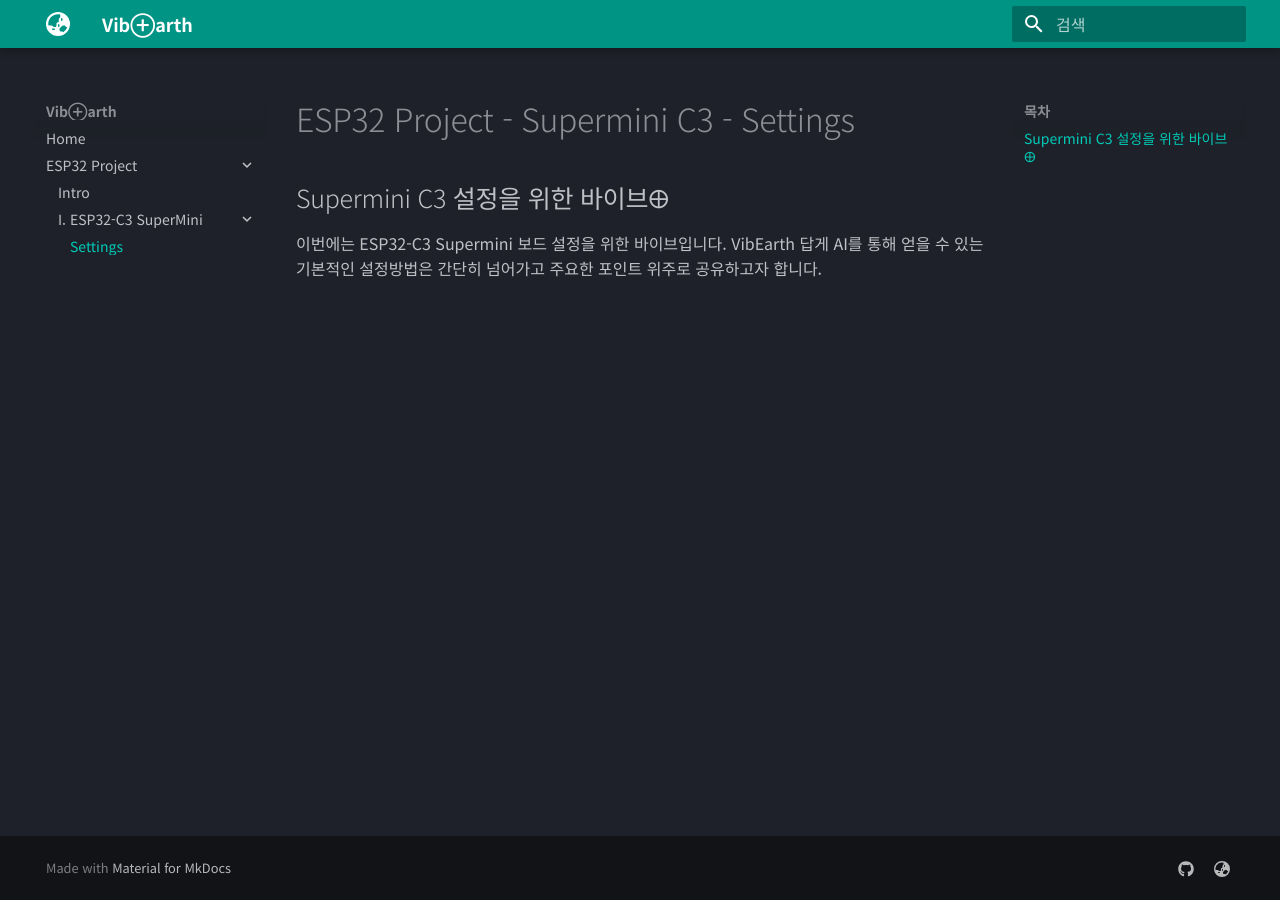
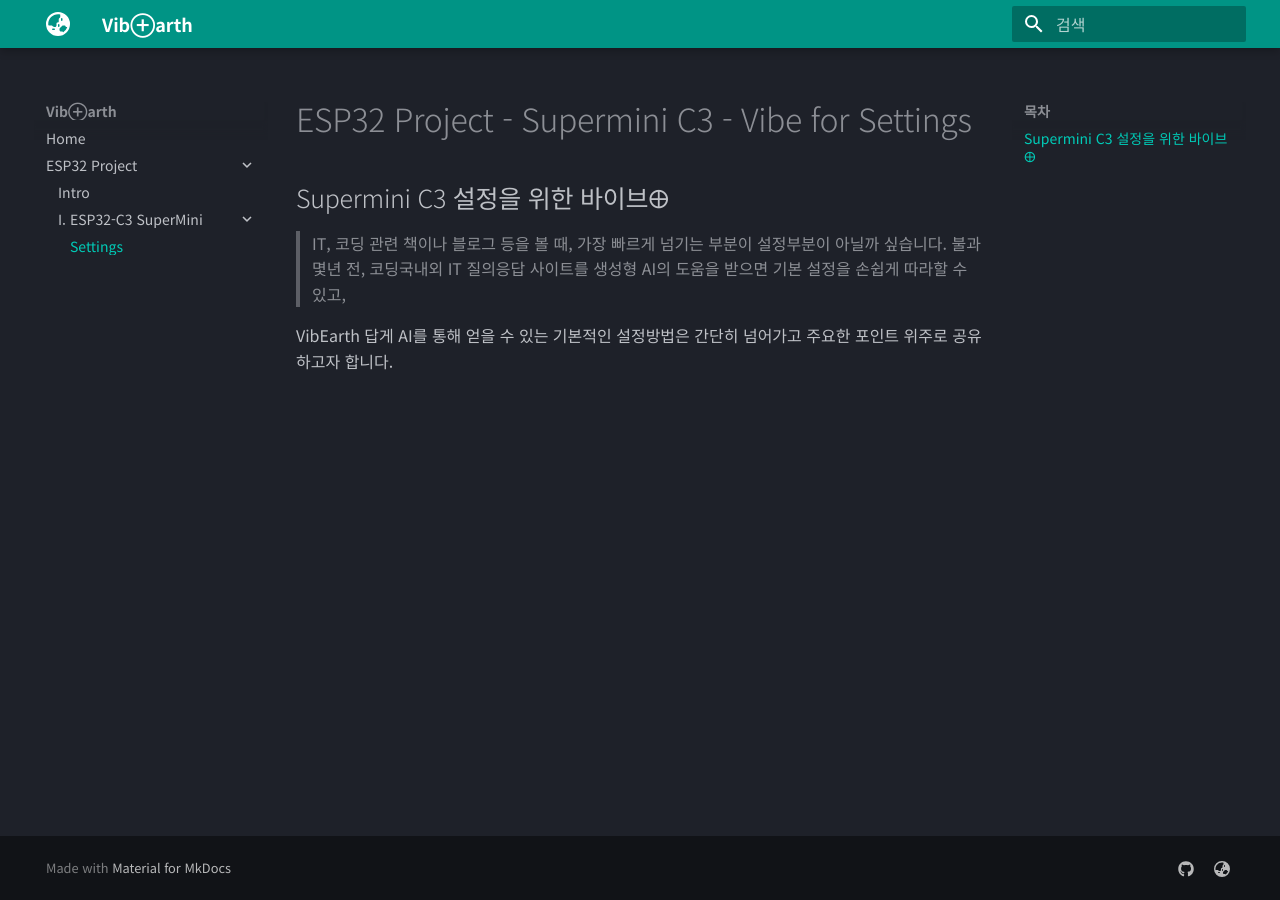
Before and after one commit to VibEarth/VibEarth.github.io, an MkDocs documentation site: the page built from docs/esp32/c3/settings.md, in a window 1280 px wide. Built offline with MkDocs 1.6.1 and Material for MkDocs 9.7.7, drawn with Linux system fonts in a browser that asks for light colours.

Commit message:
vault backup: 2026-06-30 22:16:57

```diff
--- a/docs/esp32/c3/settings.md
+++ b/docs/esp32/c3/settings.md
@@ -1,7 +1,9 @@
-# ESP32 Project - Supermini C3 - Settings
+# ESP32 Project - Supermini C3 - Vibe for Settings
 
 ## Supermini C3 설정을 위한 바이브🜨
 
-이번에는 ESP32-C3 Supermini 보드 설정을 위한 바이브입니다.
+>IT, 코딩 관련 책이나 블로그 등을 볼 때, 가장 빠르게 넘기는 부분이 설정부분이 아닐까 싶습니다.
+>불과 몇년 전, 코딩국내외 IT 질의응답 사이트를  생성형 AI의 도움을 받으면 기본 설정을 손쉽게 따라할 수 있고,
+
 VibEarth 답게 AI를 통해 얻을 수 있는 기본적인 설정방법은 간단히 넘어가고
 주요한 포인트 위주로 공유하고자 합니다.
```
